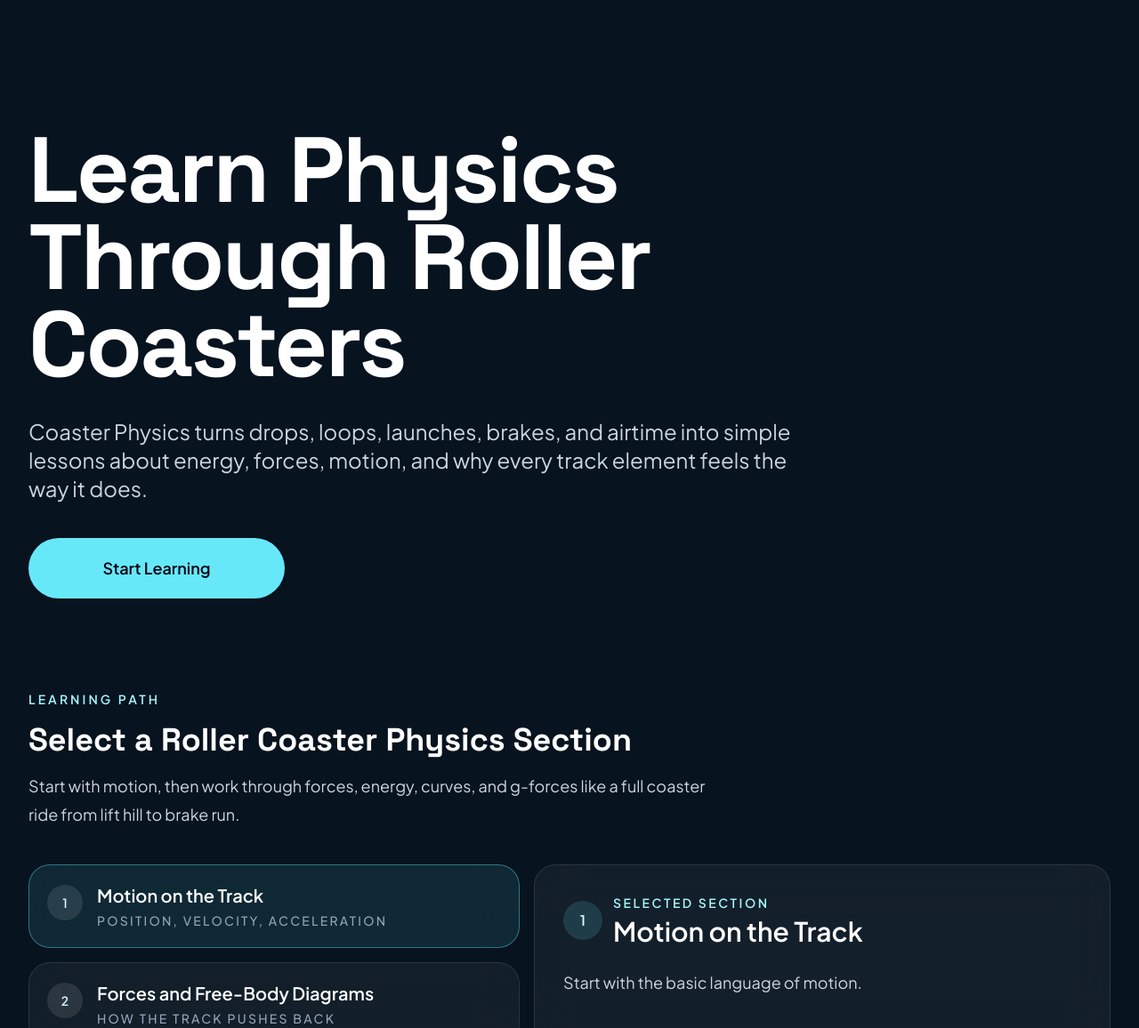
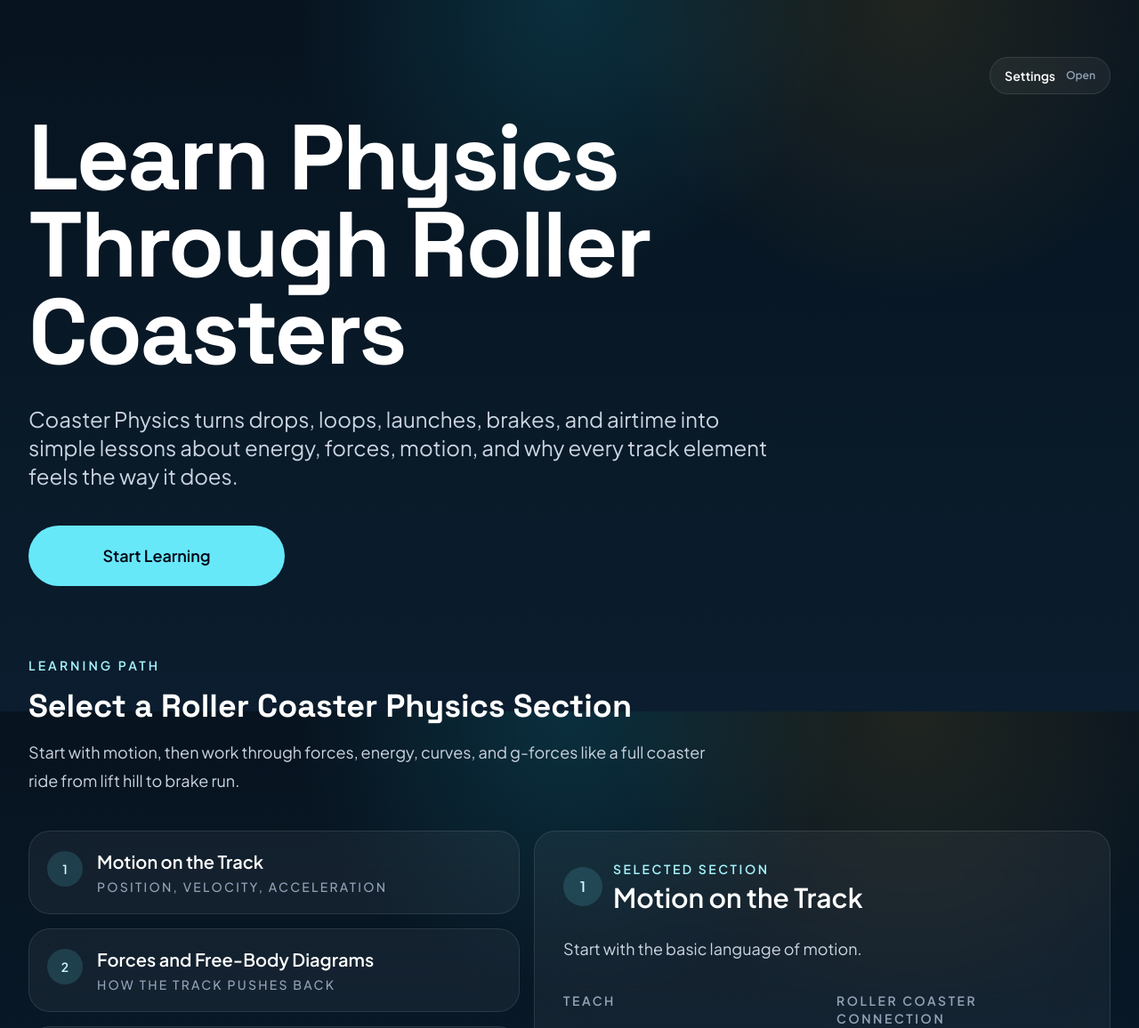
Before and after one commit to Devbevkev/coasterphysics, a React (Vite) app: page / in a window 1280 px wide. Shown: the top 1156 px of the page at 89% size. Built offline with nearby package versions, Linux system fonts and the light colour scheme.

Commit message:
Add settings dropdown with theme toggle

```diff
--- a/src/App.jsx
+++ b/src/App.jsx
@@ -1,4 +1,4 @@
-import { useState } from "react";
+import { useEffect, useState } from "react";
 
 const sections = [
   {
@@ -114,8 +114,7 @@ const sections = [
     number: "6",
     title: "Apparent Weight, Normal Force, and G-Forces",
     subtitle: "What Riders Actually Feel",
-    intro:
-      "This section connects the math to what riders actually feel.",
+    intro: "This section connects the math to what riders actually feel.",
     teach: [
       "Normal force as felt weight",
       "Apparent weight",
@@ -180,12 +179,110 @@ const sections = [
 
 const App = () => {
   const [activeSection, setActiveSection] = useState(sections[0]);
+  const [theme, setTheme] = useState("dark");
+  const [settingsOpen, setSettingsOpen] = useState(false);
+
+  useEffect(() => {
+    const savedTheme = window.localStorage.getItem("coasterphysics-theme");
+    if (savedTheme === "light" || savedTheme === "dark") {
+      setTheme(savedTheme);
+    }
+  }, []);
+
+  useEffect(() => {
+    document.documentElement.dataset.theme = theme;
+    window.localStorage.setItem("coasterphysics-theme", theme);
+  }, [theme]);
+
+  const isDark = theme === "dark";
+  const panelClass = isDark
+    ? "panel border-white/10 bg-white/5"
+    : "panel border-slate-300/70 bg-white/80 shadow-[0_24px_60px_rgba(148,163,184,0.16)]";
+  const subtlePanelClass = isDark
+    ? "border-white/10 bg-white/[0.04]"
+    : "border-slate-300/70 bg-slate-50/90";
+  const titleClass = isDark ? "text-white" : "text-slate-950";
+  const copyClass = isDark ? "text-slate-300" : "text-slate-600";
+  const mutedClass = isDark ? "text-slate-400" : "text-slate-500";
+  const accentLabelClass = isDark ? "text-cyan-200" : "text-sky-700";
+  const accentNumberClass = isDark
+    ? "bg-cyan-300/15 text-cyan-100"
+    : "bg-sky-100 text-sky-700";
+  const listDotClass = isDark ? "bg-cyan-300" : "bg-sky-500";
+  const warmDotClass = isDark ? "bg-amber-300" : "bg-amber-500";
 
   return (
-    <main className="section-shell py-16 sm:py-20 lg:py-24">
-      <section className="grid min-h-[78vh] items-center gap-10 lg:grid-cols-[minmax(0,56rem)_1fr]">
+    <main className="section-shell py-10 sm:py-12 lg:py-16">
+      <div className="flex justify-end">
+        <div className="relative">
+          <button
+            type="button"
+            onClick={() => setSettingsOpen((open) => !open)}
+            className={`inline-flex items-center gap-3 rounded-full border px-4 py-2.5 text-sm font-semibold transition ${
+              isDark
+                ? "border-white/10 bg-white/5 text-white hover:bg-white/10"
+                : "border-slate-300 bg-white/80 text-slate-900 hover:bg-white"
+            }`}
+          >
+            Settings
+            <span className={`text-xs ${mutedClass}`}>
+              {settingsOpen ? "Close" : "Open"}
+            </span>
+          </button>
+
+          {settingsOpen ? (
+            <div
+              className={`absolute right-0 top-[calc(100%+0.75rem)] z-20 w-72 rounded-3xl border p-4 ${
+                panelClass
+              }`}
+            >
+              <div className="flex items-start justify-between gap-4">
+                <div>
+                  <p className={`text-sm font-semibold ${titleClass}`}>
+                    Appearance
+                  </p>
+                  <p className={`mt-1 text-sm leading-6 ${copyClass}`}>
+                    Switch between dark and light mode.
+                  </p>
+                </div>
+                <button
+                  type="button"
+                  onClick={() =>
+                    setTheme((currentTheme) =>
+                      currentTheme === "dark" ? "light" : "dark",
+                    )
+                  }
+                  className={`relative inline-flex h-8 w-16 items-center rounded-full transition ${
+                    isDark ? "bg-cyan-300/80" : "bg-slate-300"
+                  }`}
+                  aria-label="Toggle light mode and dark mode"
+                  aria-pressed={!isDark}
+                >
+                  <span
+                    className={`inline-block h-6 w-6 rounded-full bg-white shadow-sm transition ${
+                      isDark ? "translate-x-1" : "translate-x-9"
+                    }`}
+                  />
+                </button>
+              </div>
+
+              <div
+                className={`mt-4 rounded-2xl border px-4 py-3 text-sm ${
+                  subtlePanelClass
+                } ${copyClass}`}
+              >
+                Current mode: <span className={titleClass}>{isDark ? "Dark" : "Light"}</span>
+              </div>
+            </div>
+          ) : null}
+        </div>
+      </div>
+
+      <section className="grid min-h-[72vh] items-center gap-10 lg:grid-cols-[minmax(0,52rem)_1fr]">
         <div className="max-w-4xl">
-          <h1 className="font-display text-5xl font-semibold tracking-tight text-white sm:text-6xl lg:text-[6.5rem] lg:leading-[0.94]">
+          <h1
+            className={`font-display text-5xl font-semibold tracking-tight sm:text-6xl lg:text-[6.5rem] lg:leading-[0.94] ${titleClass}`}
+          >
             Learn Physics
             <br />
             Through Roller
@@ -193,7 +290,7 @@ const App = () => {
             Coasters
           </h1>
 
-          <p className="mt-8 max-w-4xl text-xl leading-[1.7] text-slate-300 sm:text-2xl">
+          <p className={`mt-8 max-w-4xl text-xl leading-[1.7] sm:text-2xl ${copyClass}`}>
             Coaster Physics turns drops, loops, launches, brakes, and airtime
             into simple lessons about energy, forces, motion, and why every
             track element feels the way it does.
@@ -214,13 +311,15 @@ const App = () => {
 
       <section id="topics" className="py-10 sm:py-14">
         <div className="max-w-6xl">
-          <p className="text-sm font-semibold uppercase tracking-[0.22em] text-cyan-200">
+          <p className={`text-sm font-semibold uppercase tracking-[0.22em] ${accentLabelClass}`}>
             Learning Path
           </p>
-          <h2 className="mt-4 font-display text-3xl font-semibold text-white sm:text-4xl">
+          <h2
+            className={`mt-4 font-display text-3xl font-semibold sm:text-4xl ${titleClass}`}
+          >
             Select a Roller Coaster Physics Section
           </h2>
-          <p className="mt-4 max-w-3xl text-lg leading-8 text-slate-300">
+          <p className={`mt-4 max-w-3xl text-lg leading-8 ${copyClass}`}>
             Start with motion, then work through forces, energy, curves, and
             g-forces like a full coaster ride from lift hill to brake run.
           </p>
@@ -236,21 +335,29 @@ const App = () => {
                   key={section.id}
                   type="button"
                   onClick={() => setActiveSection(section)}
-                  className={`panel p-5 text-left transition ${
+                  className={`${panelClass} p-5 text-left transition ${
                     isActive
-                      ? "border-cyan-300/40 bg-cyan-300/10"
-                      : "hover:border-white/15 hover:bg-white/[0.07]"
+                      ? isDark
+                        ? "border-cyan-300/40 bg-cyan-300/10"
+                        : "border-sky-300 bg-sky-50"
+                      : isDark
+                        ? "hover:border-white/15 hover:bg-white/[0.07]"
+                        : "hover:border-slate-400 hover:bg-white"
                   }`}
                 >
                   <div className="flex items-start gap-4">
-                    <span className="mt-0.5 inline-flex h-10 w-10 items-center justify-center rounded-full bg-white/10 text-sm font-semibold text-cyan-100">
+                    <span
+                      className={`mt-0.5 inline-flex h-10 w-10 items-center justify-center rounded-full text-sm font-semibold ${accentNumberClass}`}
+                    >
                       {section.number}
                     </span>
                     <div>
-                      <h3 className="text-xl font-semibold text-white">
+                      <h3 className={`text-xl font-semibold ${titleClass}`}>
                         {section.title}
                       </h3>
-                      <p className="mt-1 text-sm uppercase tracking-[0.16em] text-slate-400">
+                      <p
+                        className={`mt-1 text-sm uppercase tracking-[0.16em] ${mutedClass}`}
+                      >
                         {section.subtitle}
                       </p>
                     </div>
@@ -260,34 +367,40 @@ const App = () => {
             })}
           </div>
 
-          <article className="panel p-7 sm:p-8">
+          <article className={`${panelClass} p-7 sm:p-8`}>
             <div className="flex items-center gap-3">
-              <span className="inline-flex h-11 w-11 items-center justify-center rounded-full bg-cyan-300/15 text-base font-semibold text-cyan-100">
+              <span
+                className={`inline-flex h-11 w-11 items-center justify-center rounded-full text-base font-semibold ${accentNumberClass}`}
+              >
                 {activeSection.number}
               </span>
               <div>
-                <p className="text-sm font-semibold uppercase tracking-[0.18em] text-cyan-200">
+                <p
+                  className={`text-sm font-semibold uppercase tracking-[0.18em] ${accentLabelClass}`}
+                >
                   Selected Section
                 </p>
-                <h3 className="mt-1 text-2xl font-semibold text-white sm:text-3xl">
+                <h3 className={`mt-1 text-2xl font-semibold sm:text-3xl ${titleClass}`}>
                   {activeSection.title}
                 </h3>
               </div>
             </div>
 
-            <p className="mt-6 text-lg leading-8 text-slate-300">
+            <p className={`mt-6 text-lg leading-8 ${copyClass}`}>
               {activeSection.intro}
             </p>
 
             <div className="mt-8 grid gap-8 lg:grid-cols-2">
               <div>
-                <h4 className="text-sm font-semibold uppercase tracking-[0.18em] text-slate-400">
+                <h4
+                  className={`text-sm font-semibold uppercase tracking-[0.18em] ${mutedClass}`}
+                >
                   Teach
                 </h4>
-                <ul className="mt-4 space-y-3 text-base leading-7 text-slate-200">
+                <ul className={`mt-4 space-y-3 text-base leading-7 ${isDark ? "text-slate-200" : "text-slate-700"}`}>
                   {activeSection.teach.map((item) => (
                     <li key={item} className="flex gap-3">
-                      <span className="mt-2 h-2 w-2 rounded-full bg-cyan-300" />
+                      <span className={`mt-2 h-2 w-2 rounded-full ${listDotClass}`} />
                       <span>{item}</span>
                     </li>
                   ))}
@@ -295,13 +408,15 @@ const App = () => {
               </div>
 
               <div>
-                <h4 className="text-sm font-semibold uppercase tracking-[0.18em] text-slate-400">
+                <h4
+                  className={`text-sm font-semibold uppercase tracking-[0.18em] ${mutedClass}`}
+                >
                   Roller Coaster Connection
                 </h4>
-                <ul className="mt-4 space-y-3 text-base leading-7 text-slate-200">
+                <ul className={`mt-4 space-y-3 text-base leading-7 ${isDark ? "text-slate-200" : "text-slate-700"}`}>
                   {activeSection.coaster.map((item) => (
                     <li key={item} className="flex gap-3">
-                      <span className="mt-2 h-2 w-2 rounded-full bg-amber-300" />
+                      <span className={`mt-2 h-2 w-2 rounded-full ${warmDotClass}`} />
                       <span>{item}</span>
                     </li>
                   ))}
@@ -310,11 +425,13 @@ const App = () => {
             </div>
 
             {activeSection.highlights ? (
-              <div className="mt-8 rounded-3xl border border-white/10 bg-white/[0.04] p-5">
-                <h4 className="text-sm font-semibold uppercase tracking-[0.18em] text-slate-400">
+              <div className={`mt-8 rounded-3xl border p-5 ${subtlePanelClass}`}>
+                <h4
+                  className={`text-sm font-semibold uppercase tracking-[0.18em] ${mutedClass}`}
+                >
                   Key Coaster Examples
                 </h4>
-                <ul className="mt-4 space-y-3 text-base leading-7 text-slate-200">
+                <ul className={`mt-4 space-y-3 text-base leading-7 ${isDark ? "text-slate-200" : "text-slate-700"}`}>
                   {activeSection.highlights.map((item) => (
                     <li key={item}>{item}</li>
                   ))}
@@ -323,7 +440,13 @@ const App = () => {
             ) : null}
 
             {activeSection.note ? (
-              <div className="mt-8 rounded-3xl border border-cyan-300/20 bg-cyan-300/10 p-5 text-base leading-7 text-cyan-50">
+              <div
+                className={`mt-8 rounded-3xl border p-5 text-base leading-7 ${
+                  isDark
+                    ? "border-cyan-300/20 bg-cyan-300/10 text-cyan-50"
+                    : "border-sky-200 bg-sky-50 text-sky-900"
+                }`}
+              >
                 {activeSection.note}
               </div>
             ) : null}
--- a/src/index.css
+++ b/src/index.css
@@ -6,8 +6,8 @@
 
 @layer base {
   :root {
-    color: #e2e8f0;
-    background:
+    --page-text: #e2e8f0;
+    --page-bg:
       radial-gradient(circle at top, rgba(34, 211, 238, 0.15), transparent 30%),
       radial-gradient(circle at 80% 0%, rgba(251, 191, 36, 0.1), transparent 26%),
       linear-gradient(180deg, #07131f 0%, #081826 45%, #0b1d2e 100%);
@@ -16,13 +16,27 @@
     scroll-behavior: smooth;
   }
 
+  :root[data-theme="light"] {
+    --page-text: #0f172a;
+    --page-bg:
+      radial-gradient(circle at top, rgba(125, 211, 252, 0.2), transparent 32%),
+      radial-gradient(circle at 85% 0%, rgba(253, 224, 71, 0.18), transparent 24%),
+      linear-gradient(180deg, #f8fbff 0%, #eef5ff 48%, #e8f0fb 100%);
+    color-scheme: light;
+  }
+
   * {
     @apply border-slate-800;
   }
 
   body {
-    @apply m-0 min-h-screen bg-night-950 text-slate-100 antialiased;
+    @apply m-0 min-h-screen antialiased;
+    color: var(--page-text);
+    background: var(--page-bg);
     background-attachment: fixed;
+    transition:
+      background 180ms ease,
+      color 180ms ease;
   }
 
   a {
```
